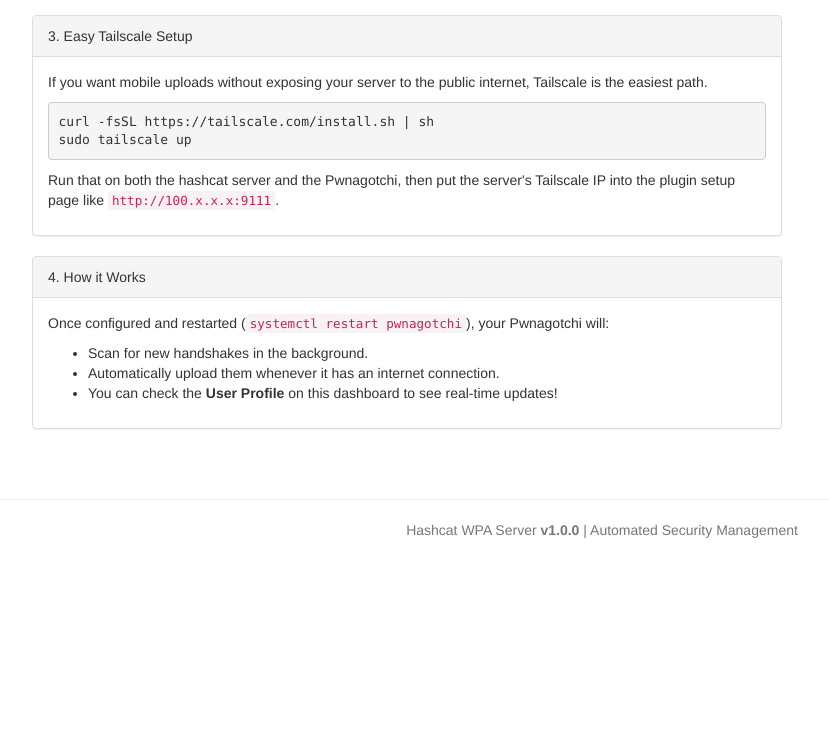
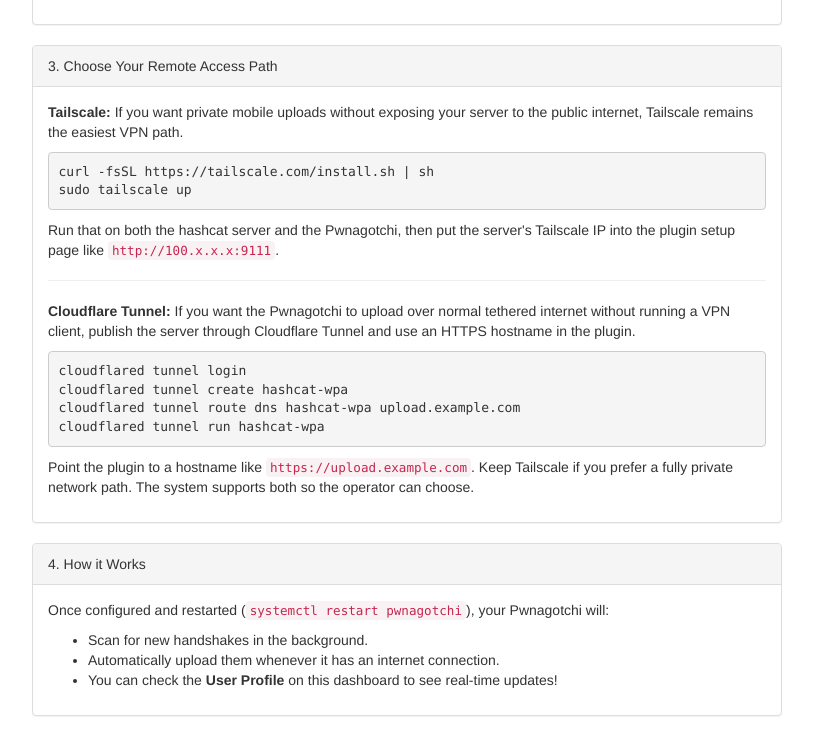
Before and after one commit to EpicNori/Hashcat-Pwnagotchi-server, a Flask app: page /pwnagotchi in a window 1280 px wide. Shown: the part 1003-1740 px from the top of the page, without its empty margins (38-867 px from the left). Before the commit the page ends 1541 px from the top, so only its background shows below. Run offline with Flask 3, Linux system fonts and the light colour scheme; parts of the project's set-up code (start-up, migrations or seed data) failed here and were passed over; some libraries are stand-ins or nearby versions.

Commit message:
Add Cloudflare Tunnel option to Pwnagotchi integration

```diff
--- a/app/templates/pwnagotchi.html
+++ b/app/templates/pwnagotchi.html
@@ -25,23 +25,31 @@ sudo pwnagotchi plugins install pwnagotchi_hashcat_wpa</pre>
             <div class="panel panel-default">
                 <div class="panel-heading">2. Open the Plugin Setup Page</div>
                 <div class="panel-body">
-                    <p>Open the Pwnagotchi plugins page, click <code>pwnagotchi_hashcat_wpa</code>, replace <code>100.x.x.x</code> with your server IP, then press <b>Save config</b> and <b>Test connection</b>.</p>
+                    <p>Open the Pwnagotchi plugins page, click <code>pwnagotchi_hashcat_wpa</code>, replace <code>100.x.x.x</code> with your server IP or hostname, then press <b>Save config</b> and <b>Test connection</b>.</p>
                     <p>If you prefer editing <code>/etc/pwnagotchi/config.toml</code> by hand, the plugin creates this default block for you on first start:</p>
                     <pre style="word-wrap: break-word; white-space: pre-wrap;">
 main.plugins.pwnagotchi_hashcat_wpa.enabled = true
 main.plugins.pwnagotchi_hashcat_wpa.url = "http://100.x.x.x:9111"
 main.plugins.pwnagotchi_hashcat_wpa.username = "admin"
 main.plugins.pwnagotchi_hashcat_wpa.password = "changeme"</pre>
+                    <p>Use a URL that matches the path you want: local LAN, Tailscale, or an HTTPS Cloudflare Tunnel hostname.</p>
                 </div>
             </div>
 
             <div class="panel panel-default">
-                <div class="panel-heading">3. Easy Tailscale Setup</div>
+                <div class="panel-heading">3. Choose Your Remote Access Path</div>
                 <div class="panel-body">
-                    <p>If you want mobile uploads without exposing your server to the public internet, Tailscale is the easiest path.</p>
+                    <p><b>Tailscale:</b> If you want private mobile uploads without exposing your server to the public internet, Tailscale remains the easiest VPN path.</p>
                     <pre style="word-wrap: break-word; white-space: pre-wrap;">curl -fsSL https://tailscale.com/install.sh | sh
 sudo tailscale up</pre>
                     <p>Run that on both the hashcat server and the Pwnagotchi, then put the server's Tailscale IP into the plugin setup page like <code>http://100.x.x.x:9111</code>.</p>
+                    <hr>
+                    <p><b>Cloudflare Tunnel:</b> If you want the Pwnagotchi to upload over normal tethered internet without running a VPN client, publish the server through Cloudflare Tunnel and use an HTTPS hostname in the plugin.</p>
+                    <pre style="word-wrap: break-word; white-space: pre-wrap;">cloudflared tunnel login
+cloudflared tunnel create hashcat-wpa
+cloudflared tunnel route dns hashcat-wpa upload.example.com
+cloudflared tunnel run hashcat-wpa</pre>
+                    <p>Point the plugin to a hostname like <code>https://upload.example.com</code>. Keep Tailscale if you prefer a fully private network path. The system supports both so the operator can choose.</p>
                 </div>
             </div>
 
@@ -63,6 +71,7 @@ sudo tailscale up</pre>
                 <h4>Quick Tips</h4>
                 <p><b>Bluetooth Tethering:</b> Tether your phone to your Pwnagotchi to enable instant uploads while mobile.</p>
                 <p><b>Tailscale:</b> Use the same tailnet on both devices and point the plugin to the server's <code>100.x.x.x</code> address.</p>
+                <p><b>Cloudflare Tunnel:</b> Use an HTTPS hostname if you want internet-based uploads without a VPN client on the Pwnagotchi.</p>
                 <p><b>Multiple Users:</b> You can create separate operator accounts for each of your Pwnagotchi units.</p>
             </div>
             <div class="text-center">
```
Also changed, not shown: app/templates/settings.html (+11 -4 lines), extras/pwnagotchi_hashcat_wpa.py (+5 -5 lines), pwnagotchi_hashcat_wpa.py (+5 -5 lines), README.md.
